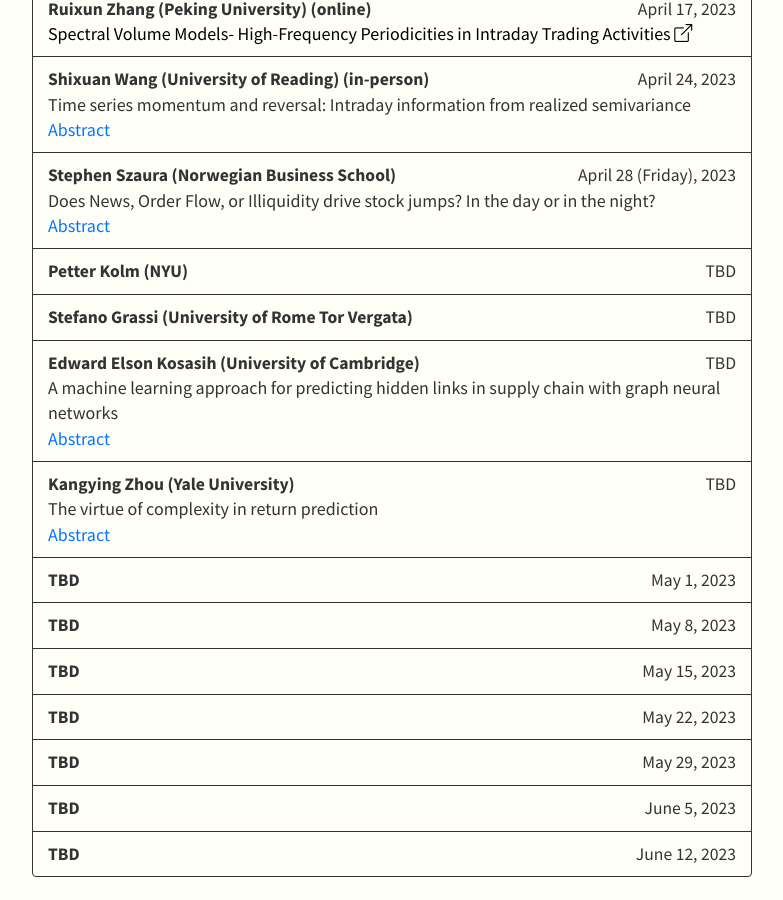
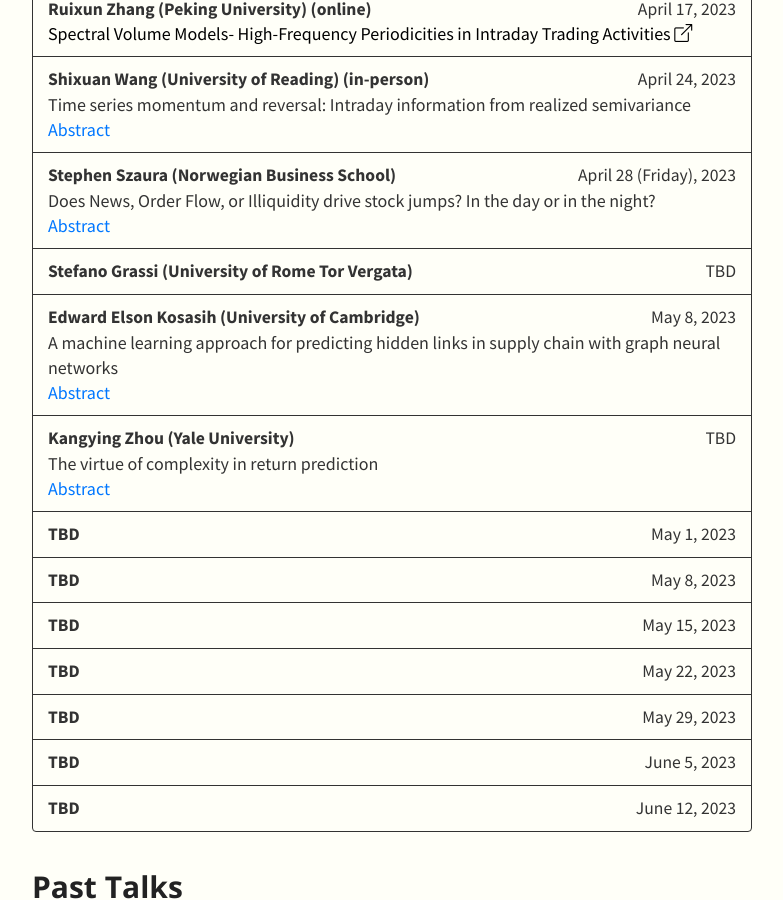
Before and after one commit to SML-Fin/SML-Fin.github.io, a Jekyll site: the page built from index.md, in a window 1280 px wide and 900 px high, scrolled down 1155 px. Shown: the whole window, without its empty margins (248-1031 px from the left). Built offline with Jekyll 4.4.1, drawn with Linux system fonts in a browser that asks for light colours; nearby versions of some CDN libraries; our own code applies the rules of GitHub Pages for plain Markdown files.

Commit message:
Update talks.yml

```diff
--- a/_data/talks.yml
+++ b/_data/talks.yml
@@ -37,12 +37,10 @@
       date: April 28 (Friday), 2023
       title: Does News, Order Flow, or Illiquidity drive stock jumps? In the day or in the night?
       abstract: The overnight material news events and sources of stock illiquidity can be potentially important sources of jumps in stock returns. We find that for the average firm in the cross-section, stock illiquidity is more likely to drive a stock return jump than either day or overnight news flow frequency and content, however, for larger firms there is a higher likelihood that the stock return jump is driven by overnight news flow frequency. Yet our results find a larger idiosyncratic jump size for a higher number of day news articles than stock illiquidity for the average and large firms. Our results show how day and overnight news flow, stock illiquidity, and order flow are reflected in stock return jumps and idiosyncratic jump risk.
-    - speaker: Petter Kolm (NYU)
-      date: TBD
     - speaker: Stefano Grassi (University of Rome Tor Vergata)
       date: TBD
     - speaker: Edward Elson Kosasih (University of Cambridge)
-      date: TBD
+      date: May 8, 2023
       title: A machine learning approach for predicting hidden links in supply chain with graph neural networks
       abstract: Supply chain business interruption has been identified as a key risk factor in recent years, with high-impact disruptions due to disease outbreaks, logistic issues such as the recent Suez Canal blockage showing examples of how disruptions could propagate across complex emergent networks. Researchers have highlighted the importance of gaining visibility into procurement interdependencies between suppliers to develop more informed business contingency plans. However, extant methods such as supplier surveys rely on the willingness or ability of suppliers to share data and are not easily verifiable. In this article, we pose the supply chain visibility problem as a link prediction problem from the field of Machine Learning (ML) and propose the use of an automated method to detect potential links that are unknown to the buyer with Graph Neural Networks (GNN). Using a real automotive network as a test case, we show that our method performs better than existing algorithms. Additionally, we use Integrated Gradient to improve the explainability of our approach by highlighting input features that influence GNN’s decisions. We also discuss the advantages and limitations of using GNN for link prediction, outlining future research directions.
     - speaker: Kangying Zhou (Yale University)
```
